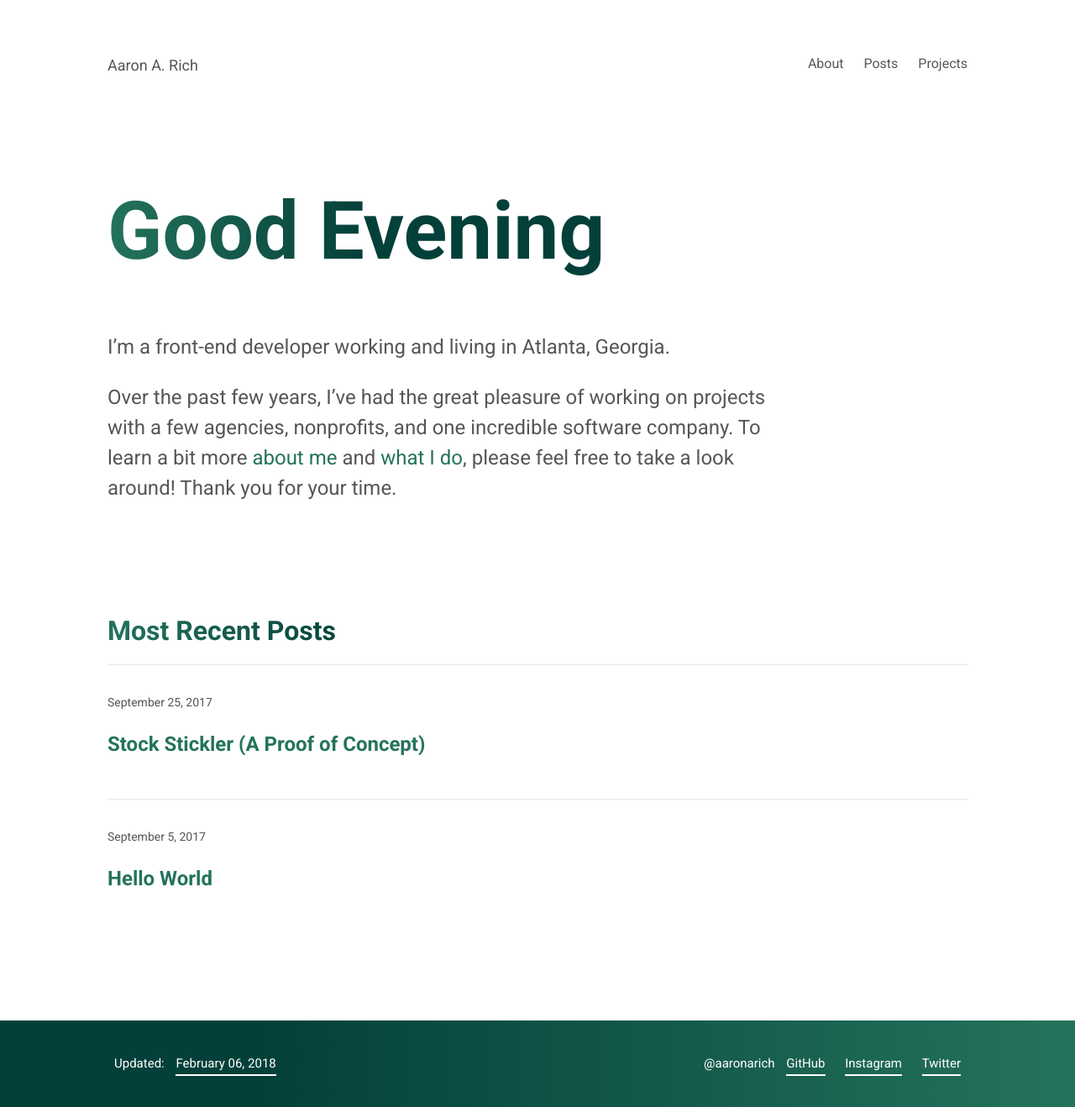
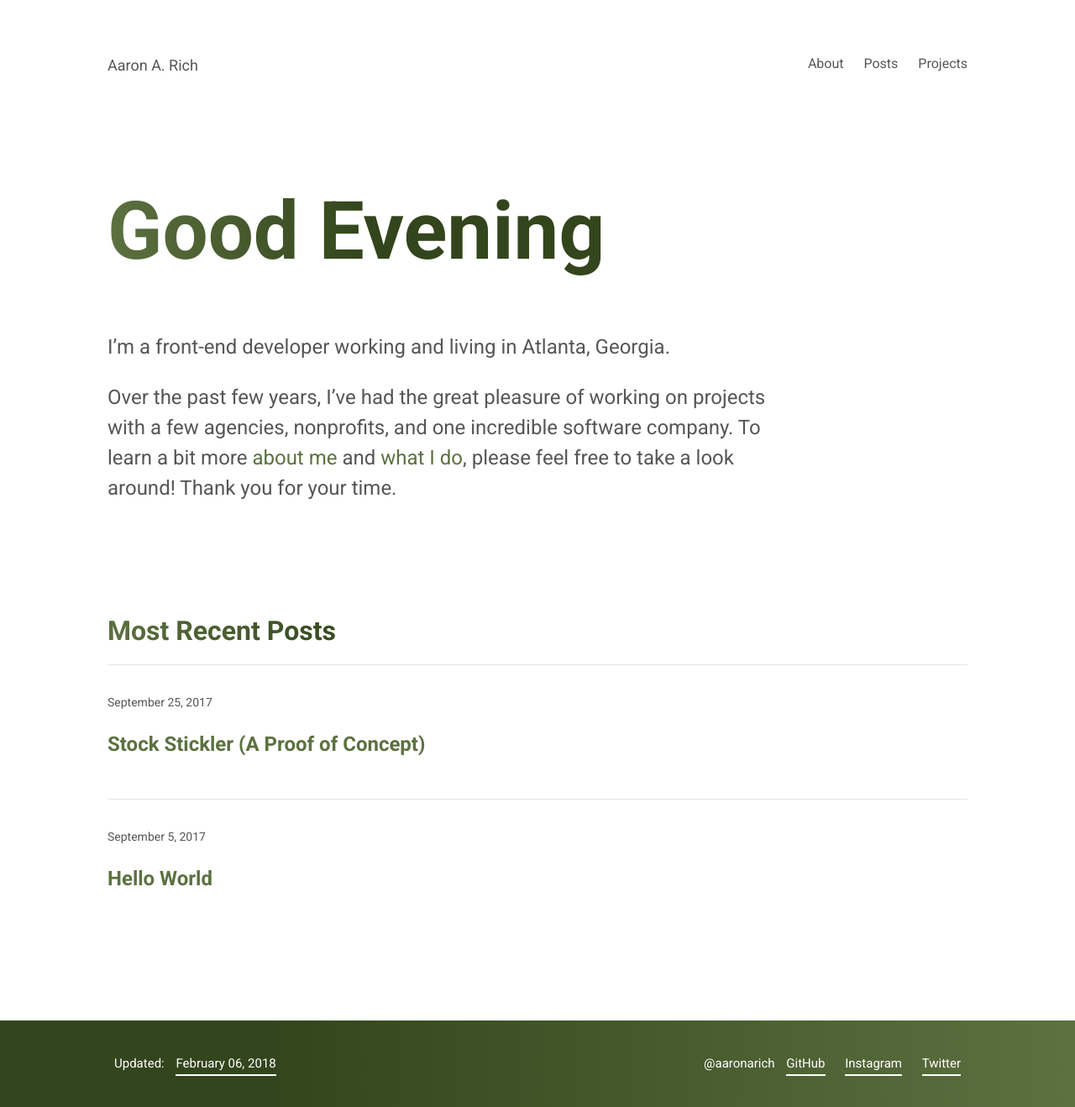
Before and after one commit to aaronarich/aaronarich.github.io, a Jekyll site: the page built from index.md, in a window 1280 px wide. Shown: the whole page at 84% size. Built offline with Jekyll 4.4.1, drawn with Linux system fonts in a browser that asks for light colours.

Commit message:
Update "brand" green color

```diff
--- a/_sass/v1.scss
+++ b/_sass/v1.scss
@@ -13,7 +13,8 @@ $gutter:           15px !default;
 
 $text-color:       #565656 !default;
 $background-color: #ffffff !default;
-$brand-color:      #24735C !default;
+$brand-color:      #5C7140 !default;
+$brand-color-dark: #33451C !default;
 
 $grey-color:       #787878 !default;
 $grey-color-light: lighten($grey-color, 40%) !default;
--- a/_sass/v1/_base.scss
+++ b/_sass/v1/_base.scss
@@ -171,7 +171,7 @@ pre {
 
 .gradient {
   font-weight: bold;
-  background: linear-gradient(90deg, #24735C, #04403A 30%);
+  background: linear-gradient(90deg, $brand-color, $brand-color-dark 30%);
   -webkit-background-clip: text;
   -webkit-text-fill-color: transparent;
 }
--- a/_sass/v1/_layout.scss
+++ b/_sass/v1/_layout.scss
@@ -67,7 +67,7 @@
   padding: $spacing-unit 0;
   @include relative-font-size(0.938);
   color: $white-color;
-  background: linear-gradient(90deg, #04403A 25%, #24735C);
+  background: linear-gradient(90deg, $brand-color-dark 25%, $brand-color);
   position: absolute;
   right: 0;
   bottom: 0;
@@ -145,7 +145,7 @@
 .post-title {
   @include relative-font-size(6);
   font-weight: bold;
-  background: linear-gradient(90deg, #24735C, #04403A 30%);
+  background: linear-gradient(90deg, $brand-color, $brand-color-dark 30%);
   -webkit-background-clip: text;
   -webkit-text-fill-color: transparent;
   display: block;
```
